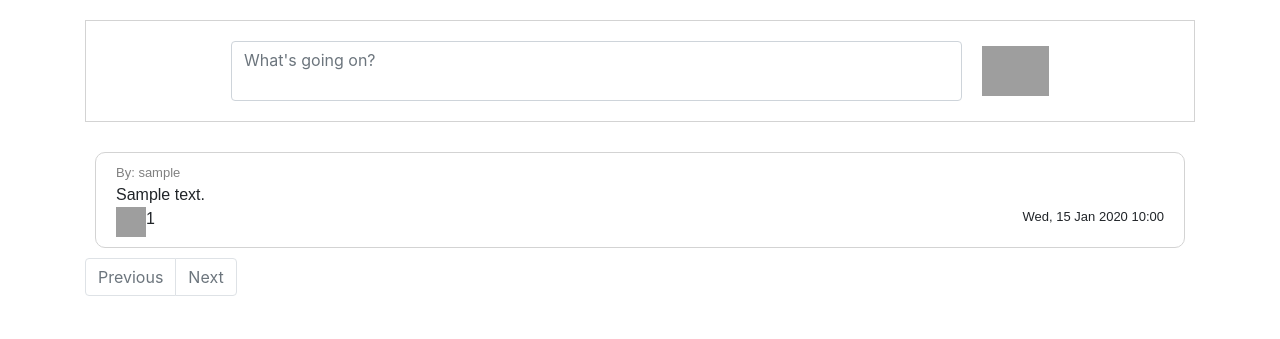
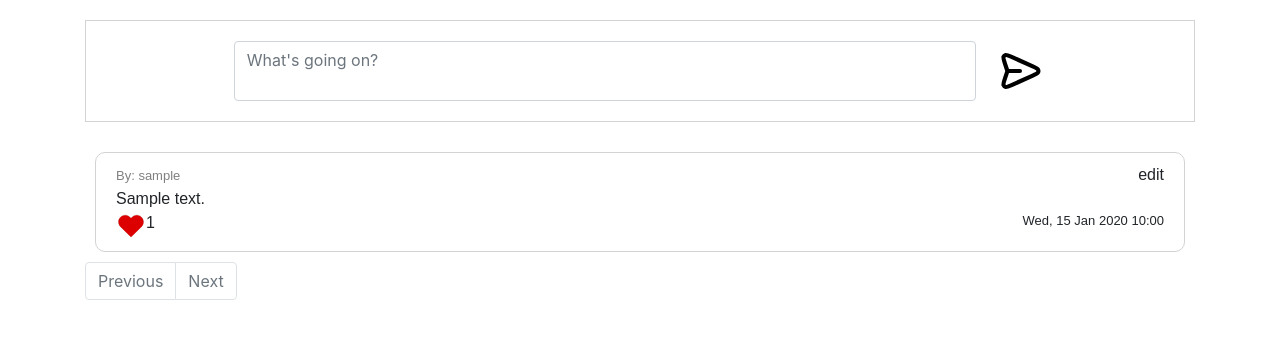
Before and after one commit to Stanislaw-Dera/network, a Django app: page / in a window 1280 px wide. Shown: the part 56-395 px from the top of the page. Run offline with Django 3.2, Linux system fonts and the light colour scheme; a user stored in the database is signed in; tables that the repository leaves empty hold one stand-in row (values such as "Sample post"); some libraries are stand-ins or nearby versions; grey boxes are pictures that could not be loaded.

Commit message:
First step on implementing post editing. Post edit button showing on your posts, after clicking textarea to edit post shows. After 'edit' button nothing happens yet.

```diff
--- a/network/static/network/scripts/index.js
+++ b/network/static/network/scripts/index.js
@@ -1,7 +1,5 @@
 import {submitPost} from "./post-handling.js";
 import {setPageCounter, loadPosts, loadUserPosts, loadFollowingPosts} from "./loadingPosts.js";
-
-//export {loadUserProfile}
 
 document.addEventListener('DOMContentLoaded', () => {
 
@@ -162,7 +160,7 @@ document.addEventListener('DOMContentLoaded', () =>{
     }
 })
 
-function OnInput() {
+export function OnInput() {
     this.style.resize = 'vertical';
     this.style.height = 'auto';
     this.style.height = (this.scrollHeight) + "px";
--- a/network/static/network/scripts/loadingPosts.js
+++ b/network/static/network/scripts/loadingPosts.js
@@ -15,6 +15,8 @@ function postsAndPagination(object){
     document.querySelector('#posts').innerHTML = ''
 
     posts.forEach(addPost)
+
+
 
     const hasNext = object.hasNext
     const hasPrevious = object.hasPrevious
--- a/network/static/network/scripts/post-handling.js
+++ b/network/static/network/scripts/post-handling.js
@@ -1,12 +1,16 @@
 import {handleLikeIMG} from "./like-button-handling.js";
-import {loadUserProfile} from './index.js'
+import {loadUserProfile, getCookie, OnInput} from './index.js'
 
 export function addPost(object){
     const post = document.createElement('div')
     post.className = 'post'
+    post.id = `post-id-${object.id}`
 
     post.innerHTML = `
-        <div id="post-author-${object.id}" class="author">By: ${object.author}</div>
+        <span>
+            <div id="post-author-${object.id}" class="author">By: ${object.author}</div>
+            <div id="edit-post-${object.id}" class="edit"></div>
+        </span>
         <div class="body">${object.body}</div>
         <div class="footer-wrapper">
             <img id="post-like-img-${object.id}" src="../static/network/not_liked.svg" alt="like" class="like-image" height="30" width="30">
@@ -16,12 +20,43 @@ export function addPost(object){
     `;
 
     document.querySelector('#posts').append(post)
+
+    fetch('/get_current_user')
+        .then(response => response.json())
+        .then(data => {
+            if(data.current_user_id === object.author_id){
+                const editField = document.querySelector(`#edit-post-${object.id}`)
+                editField.innerHTML = 'edit'
+                editField.addEventListener('click', () => {
+                    const textarea = document.createElement('textarea')
+                    textarea.innerHTML = object.body;
+                    textarea.className = 'form-control edit-textarea'
+                    textarea.addEventListener("input", OnInput, false)
+
+                    const submitDiv = document.createElement('div')
+                    submitDiv.innerHTML = 'Edit'
+                    submitDiv.className = 'btn btn-dark'
+
+                    const bodyField = editField.parentNode.parentNode.querySelector(`.body`)
+
+                    bodyField.innerHTML = ''
+                    bodyField.appendChild(textarea)
+                    bodyField.append(submitDiv)
+
+                    //submitDiv.addEventListener('click', editPost(object.id, textarea.value))
+                    submitDiv.addEventListener('click', () => {
+                        console.log('success!')
+                    })
+                })
+            }
+        })
+
     document.querySelector(`#post-author-${object.id}`).addEventListener('click', loadUserProfile(object.author_id))
 
     //check whether post is already liked by this user, handle like img
     handleLikeIMG(object.id)
 
-    // dodać odnośnik do profilu autora, zaradź coś na niezalogowanego użytkownika
+
 }
 
 export function submitPost(event){
@@ -50,3 +85,17 @@ export function submitPost(event){
         document.querySelector('#post-error-box').innerHTML = "Post body can't be empty!"
     }
 }
+
+function editPost(postID, body){
+    fetch(`posts/${postID}/edit`, {
+        method: 'POST',
+        headers: {'X-CSRFToken': getCookie('csrftoken')},
+        body: {
+            'body': body
+        }
+    })
+        .then(response => response.json())
+        .then(data =>{
+            console.log(data)
+        })
+}
--- a/network/static/network/styles.css
+++ b/network/static/network/styles.css
@@ -9,6 +9,12 @@
   text-decoration: none;
   color: gray;
   font-size: small;
+  display: inline-block;
+}
+.post .edit {
+  display: inline-block;
+  text-align: right;
+  float: right;
 }
 .post .date {
   text-align: right;
@@ -58,5 +64,11 @@
   font-weight: bold;
   font-size: x-large;
 }
+.edit-textarea {
+  width: 80%;
+  resize: none;
+  overflow-y: hidden;
+  margin: 10px;
+}
 
 /*# sourceMappingURL=styles.css.map */
--- a/network/static/network/styles.scss
+++ b/network/static/network/styles.scss
@@ -11,6 +11,12 @@ $border: lightgray;
     text-decoration: none;
     color: gray;
     font-size: small;
+    display: inline-block;
+  }
+  .edit{
+    display: inline-block;
+    text-align: right;
+    float: right;
   }
   .date {
     text-align: right;
@@ -78,3 +84,10 @@ $border: lightgray;
 
   }
 }
+
+.edit-textarea{
+  width: 80%;
+  resize: none;
+  overflow-y: hidden;
+  margin: 10px
+}
--- a/network/urls.py
+++ b/network/urls.py
@@ -10,9 +10,10 @@ urlpatterns = [
     path("register", views.register, name="register"),
     path("post", views.post, name="post"),
     path('posts', views.posts, name="posts"),
+    path('posts/<int:post_id>/edit', views.edit_post, name="edit_post"),
+    path("posts/<int:post_id>/like", views.like, name="like"),
     path('following', views.following_posts, name="following"),
     path("get_current_user", views.get_current_user, name="current_user"),
-    path("posts/<int:post_id>/like", views.like, name="like"),
     path("profile/<int:user_id>", views.profile, name="profile"),
     path("profile/<int:user_id>/posts", views.user_posts, name="user_posts"),
     path("profile/<int:user_id>/follow", views.follow, name="follow")
--- a/network/views.py
+++ b/network/views.py
@@ -226,3 +226,18 @@ def follow(request, user_id):
         else:
             user.followers.remove(current_user)
             return JsonResponse({'following': False}, status=200)
+
+
+def edit_post(request, post_id):
+    if request.method == 'POST':
+        post = Post.objects.get(id=post_id)
+
+        if post.author != request.user:
+            return JsonResponse({'error': 'You can only edit your posts'}, status=400)
+
+        new_body = request.POST.get('body')
+
+        post.body = new_body
+        post.save()
+
+        return JsonResponse({'success': 'post edited successfully.'}, status=200)
```
Also changed, not shown: network/static/network/liked.svg (added), network/static/network/not_liked.svg (added), network/static/network/send.svg (added).
